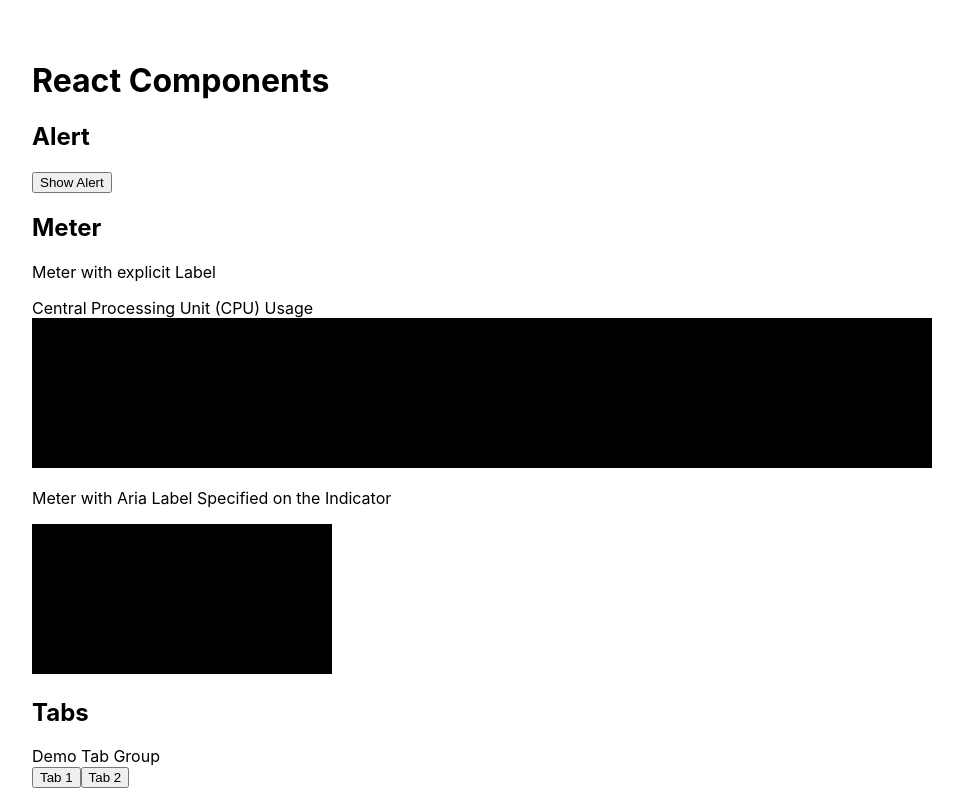
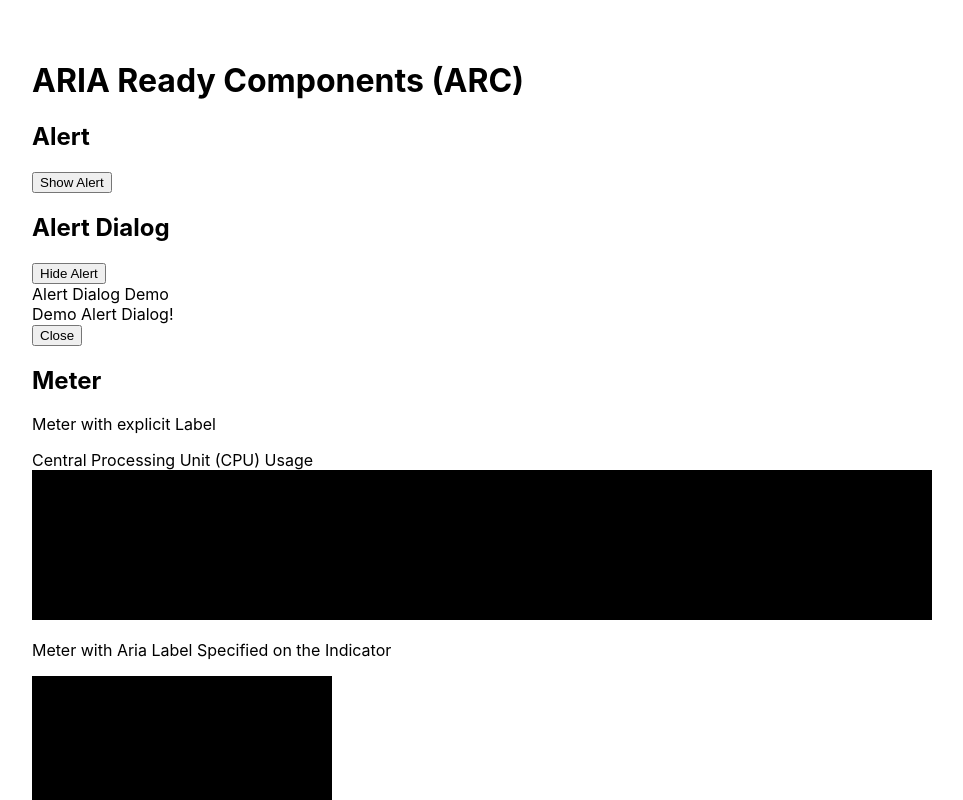
Before and after one commit to datacrush/arc, a React (Vite) app: page / in a window 1280 px wide. Shown: the top 800 px of the page, without its empty margins (8-971 px from the left). Built offline with nearby package versions, Linux system fonts and the light colour scheme.

Commit message:
added alert dialog pattern

```diff
--- a/src/App.tsx
+++ b/src/App.tsx
@@ -1,13 +1,15 @@
 import "./App.css";
 
-import { AlertDemo, MeterDemo, TabsDemo } from "./demo";
+import { AlertDemo, AlertDialogDemo, MeterDemo, TabsDemo } from "./demo";
 
 function App() {
   return (
     <div className="app-root">
-      <h1>React Components</h1>
+      <h1>ARIA Ready Components (ARC)</h1>
 
       <AlertDemo />
+
+      <AlertDialogDemo />
 
       <MeterDemo />
 
--- /dev/null
+++ b/src/components/alert-dialog/AlertDialog.css
@@ -0,0 +1,3 @@
+.arc-alertdialog:empty {
+  display: none;
+}
--- /dev/null
+++ b/src/components/alert-dialog/AlertDialog.tsx
@@ -0,0 +1,47 @@
+import { ReactNode } from "react";
+
+import { PATTERNS, libraryPrefix } from "../common";
+import { ROLES } from "./aria";
+import { AlertDialogContext } from "./context";
+
+interface AlertDialogProps {
+  active: boolean;
+  children: ReactNode;
+  labelledById?: string;
+  setActive?: (active: boolean) => void;
+}
+
+const pattern = PATTERNS.ALERT_DIALOG;
+const ROLE = ROLES.ALERT_DIALOG;
+
+const COMPONENT_NAMESPACE = `${libraryPrefix}-${pattern}`;
+
+export function AlertDialog({
+  active,
+  children,
+  labelledById,
+}: AlertDialogProps) {
+  const labelledBy = labelledById ? `${labelledById}-${ROLE}-label` : null;
+
+  const context = {
+    labelledById: labelledBy,
+    active,
+    setActive: (active: boolean) => active,
+  };
+
+  return (
+    <AlertDialogContext.Provider value={context}>
+      <div
+        id={labelledById}
+        role={ROLE}
+        aria-modal={true}
+        aria-labelledby={labelledBy}
+        className={COMPONENT_NAMESPACE}
+      >
+        {active ? children : null}
+      </div>
+    </AlertDialogContext.Provider>
+  );
+}
+
+export default AlertDialog;
--- /dev/null
+++ b/src/components/alert-dialog/Label.tsx
@@ -0,0 +1,22 @@
+import { ReactNode } from "react";
+
+import { useAlertDialogContext } from "./context";
+import { ROLES } from "./aria";
+
+interface LabelProps {
+  children: ReactNode;
+}
+
+const ROLE = ROLES.ALERT_DIALOG;
+
+export function Label({ children }: LabelProps) {
+  const { labelledById } = useAlertDialogContext();
+
+  return (
+    <div className={`${ROLE}-label`} id={labelledById}>
+      {children}
+    </div>
+  );
+}
+
+export default Label;
--- /dev/null
+++ b/src/components/alert-dialog/aria.ts
@@ -0,0 +1,3 @@
+export enum ROLES {
+  ALERT_DIALOG = "alertdialog",
+}
--- /dev/null
+++ b/src/components/alert-dialog/context.ts
@@ -0,0 +1,15 @@
+import { createContext, useContext } from "react";
+
+export interface AlertDialogContext {
+  labelledById: string;
+  active: boolean;
+  setActive: (active: boolean) => void;
+}
+
+export const AlertDialogContext = createContext<AlertDialogContext>(
+  {} as AlertDialogContext
+);
+
+export function useAlertDialogContext() {
+  return useContext(AlertDialogContext);
+}
--- /dev/null
+++ b/src/components/alert-dialog/index.ts
@@ -0,0 +1,2 @@
+export { AlertDialog } from "./AlertDialog";
+export { Label } from "./Label";
--- a/src/components/common/index.ts
+++ b/src/components/common/index.ts
@@ -2,6 +2,7 @@ export const libraryPrefix = "arc";
 
 export enum PATTERNS {
   ALERT = "alert",
+  ALERT_DIALOG = "alertdialog",
   METER = "meter",
   TABS = "tabs",
 }
--- /dev/null
+++ b/src/demo/AlertDialogDemo.tsx
@@ -0,0 +1,31 @@
+import { useState } from "react";
+
+import { AlertDialog, Label } from "../components/alert-dialog";
+
+export function AlertDialogDemo() {
+  const [showAlert, setShowAlert] = useState(true);
+
+  const handleSetActive = () => {
+    setShowAlert(!showAlert);
+  };
+
+  return (
+    <div>
+      <h2>Alert Dialog</h2>
+
+      <button onClick={handleSetActive}>
+        {showAlert ? "Hide Alert" : "Show Alert"}
+      </button>
+
+      <AlertDialog labelledById="demo-dialog" active={showAlert}>
+        <Label>Alert Dialog Demo</Label>
+        <div>Demo Alert Dialog!</div>
+        <div>
+          <button onClick={handleSetActive}>Close</button>
+        </div>
+      </AlertDialog>
+    </div>
+  );
+}
+
+export default AlertDialogDemo;
--- a/src/demo/index.ts
+++ b/src/demo/index.ts
@@ -1,3 +1,4 @@
 export { AlertDemo } from "./AlertDemo";
+export { AlertDialogDemo } from "./AlertDialogDemo";
 export { MeterDemo } from "./MeterDemo";
 export { TabsDemo } from "./TabsDemo";
```
